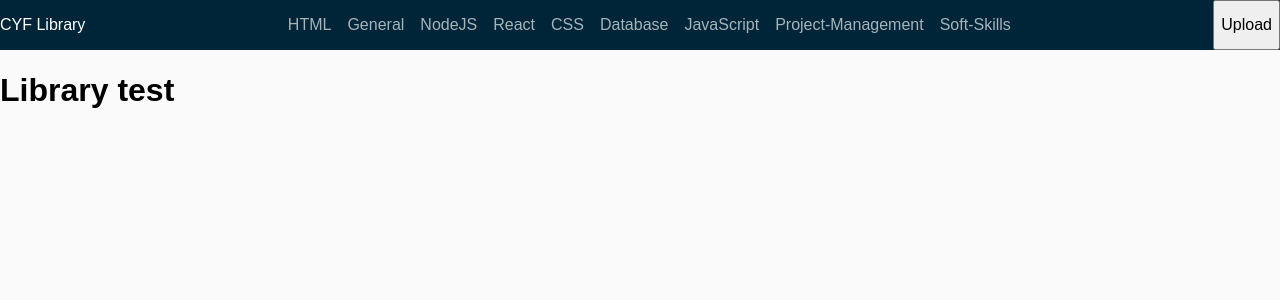
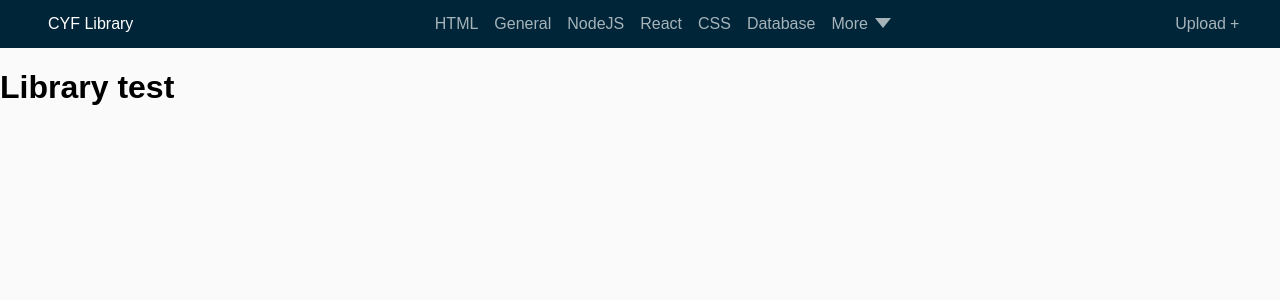
Before and after one commit to yevhensydorov/library-next, a Next.js app: page / in a window 1280 px wide. Shown: the top 300 px of the page. Built offline with nearby package versions, Linux system fonts and the light colour scheme.

Commit message:
Add feature: add dropdown navbar item and change header's style

```diff
--- /dev/null
+++ b/components/DropdownButton.js
@@ -0,0 +1,52 @@
+import styled from "styled-components";
+import { useState } from "react";
+
+import NavbarDropdownMenu from "./NavbarDropdownMenu";
+
+const DropdownButton = ({ dropdownText, dropDownCategories }) => {
+    const [ open, setOpen ] = useState(false);
+
+    return (
+        <>
+            <StyledDropdownButton onClick={() => setOpen(!open)}>{ dropdownText }</StyledDropdownButton>
+            {
+                open &&
+                <NavbarDropdownMenu dropDownCategories={dropDownCategories}/>
+            }
+        </>
+    );
+}
+
+
+const StyledDropdownButton = styled.button`
+    position: relative;
+    background-color: transparent;
+    color: ${({ theme }) => theme.colors.contrast};
+    border: unset;
+    cursor: pointer;
+    padding: 16px 0;
+    opacity: 0.65;
+
+    &:before {
+        content: '';
+        position: absolute;
+        width: 0;
+        height: 0;
+        border-top: 8px solid transparent;
+        border-left: 10px solid ${({ theme }) => theme.colors.contrast};
+        border-bottom: 8px solid transparent;
+        transform: rotate(90deg);
+        right: -20px;
+        top: 16px;
+    }
+
+    &:hover {
+      opacity: 1;
+    }
+
+    &:focus {
+        opacity: 1;
+    }
+`;
+
+export default DropdownButton;
--- a/components/Header.js
+++ b/components/Header.js
@@ -1,13 +1,13 @@
 import styled from 'styled-components';
 
-import LinkItem from './LinkItem';
+import Logo from "./Logo";
 import Navbar from "./Navbar";
 import UploadButton from "./UploadButton";
 
 export default function Header() {
     return (
         <StyledHeader>
-            <LinkItem href="/" linkText="CYF Library" isLogo={true} />
+            <Logo/>
             <Navbar />
             <UploadButton />
         </StyledHeader>
@@ -19,4 +19,5 @@ const StyledHeader = styled.div`
   flex-direction: row;
   justify-content: space-between;
   background-color: ${({ theme }) => theme.colors.primary};
+  padding: 0 48px;
 `;
--- a/components/LinkItem.js
+++ b/components/LinkItem.js
@@ -2,25 +2,24 @@ import Link from "next/link";
 import styled from 'styled-components';
 
 
-const LinkItem = ({ href, linkText, isLogo }) => (
-    <StyledLinkItemContainer>
-        <Link href={href} passHref>
-            <StyledLinkItem isLogo={isLogo}>{linkText}</StyledLinkItem>
-        </Link>
-    </StyledLinkItemContainer>
+const LinkItem = ({ href, linkText, isDropdownItem }) => (
+    <Link href={href} passHref>
+        <StyledLinkItem isDropdownItem={isDropdownItem}>{linkText}</StyledLinkItem>
+    </Link>
 );
 
-const StyledLinkItemContainer = styled.div`
-    display: flex;
-    align-items: center;
-`;
-
 const StyledLinkItem = styled.a`
+    display: inline-block;
+    padding: ${props => props.isDropdownItem ? "8px 16px" : "16px 0"};
     text-decoration: none;
     color: ${({ theme }) => theme.colors.contrast};
-    opacity: ${props => props.isLogo ? 1 : .65};
+    opacity: .65;
 
     &:hover {
+        opacity: 1;
+    }
+
+    &:focus {
         opacity: 1;
     }
 `;
--- /dev/null
+++ b/components/Logo.js
@@ -0,0 +1,22 @@
+import Link from "next/link";
+import styled from "styled-components";
+
+const Logo = () => (
+    <StyledLogoItemContainer>
+        <Link href="/" passHref>
+            <StyledLogo>CYF Library</StyledLogo>
+        </Link>
+    </StyledLogoItemContainer>
+);
+
+const StyledLogoItemContainer = styled.div`
+    display: flex;
+    align-items: center;
+`;
+
+const StyledLogo = styled.a`
+    text-decoration: none;
+    color: ${({ theme }) => theme.colors.contrast};
+`;
+
+export default Logo;
--- a/components/Navbar.js
+++ b/components/Navbar.js
@@ -2,19 +2,32 @@ import styled from 'styled-components';
 
 import { CATEGORIES } from "../constants/dataContants";
 import LinkItem from './LinkItem';
+import DropdownButton from "./DropdownButton";
 
 const Navbar = () => {
-    const categogiesList = CATEGORIES.map(category => {
+    const dropDownCategories = [];
+
+    const categoriesList = CATEGORIES.map((category, index) => {
+        if (index < 6) {
             return (
                 <NavbarItem key={category.category_name}>
                     <LinkItem href={`/${category.category_name}`} linkText={category.category_name} />
                 </NavbarItem>
             );
+        } else {
+            dropDownCategories.push(category);
+        }
     });
 
     return (
         <StyledNavbar>
-            { categogiesList }
+            { categoriesList }
+            <NavbarItem isDropdown>
+                <DropdownButton
+                    dropdownText="More"
+                    dropDownCategories={dropDownCategories}
+                />
+            </NavbarItem>
         </StyledNavbar>
     );
 }
@@ -24,11 +37,16 @@ const StyledNavbar = styled.ul`
   flex-direction: row;
   justify-content: space-between;
   list-style: none;
+  height: 48px;
   padding: 0 16px;
+  margin: 0;
 `;
 
 const NavbarItem = styled.li`
+  display: flex;
+  align-items: center;
   padding: 0 8px;
+  position: ${props => props.isDropdown && "relative"};
 `;
 
 export default Navbar;
--- /dev/null
+++ b/components/NavbarDropdownMenu.js
@@ -0,0 +1,29 @@
+import styled from "styled-components";
+import LinkItem from './LinkItem';
+
+
+const NavbarDropdownMenu = ({ dropDownCategories }) => {
+    const categoriesList = dropDownCategories.map((category, index) => {
+        return (
+            <li key={category.category_name}>
+                <LinkItem href={`/${category.category_name}`} linkText={category.category_name} isDropdownItem />
+            </li>
+        );
+    });
+
+    return (
+        <StyledDropdownMenu className="dropdown">
+            { categoriesList }
+        </StyledDropdownMenu>
+    );
+}
+
+const StyledDropdownMenu = styled.ul`
+    position: absolute;
+    top: 48px;
+    padding: 0;
+    list-style: none;
+    background-color: ${({ theme }) => theme.colors.primary};
+`;
+
+export default NavbarDropdownMenu;
--- a/components/UploadButton.js
+++ b/components/UploadButton.js
@@ -1,5 +1,33 @@
+import styled from "styled-components";
+
 const UploadButton = () => (
-    <button>Upload</button>
+    <StyledUploadButton>Upload</StyledUploadButton>
 );
 
+const StyledUploadButton = styled.button`
+  background-color: transparent;
+  color: ${({ theme }) => theme.colors.contrast};
+  border: unset;
+  cursor: pointer;
+  opacity: 0.65;
+  position: relative;
+
+  &:hover {
+      opacity: 1;
+    }
+
+  &:focus {
+      opacity: 1;
+  }
+
+  &:after {
+      position: absolute;
+      content: "+";
+      height:2px;
+      width:2px;
+      right: 0;
+      color:white;
+  }
+`;
+
 export default UploadButton;
```
Lines whose indentation alone changed are shown as unchanged.
